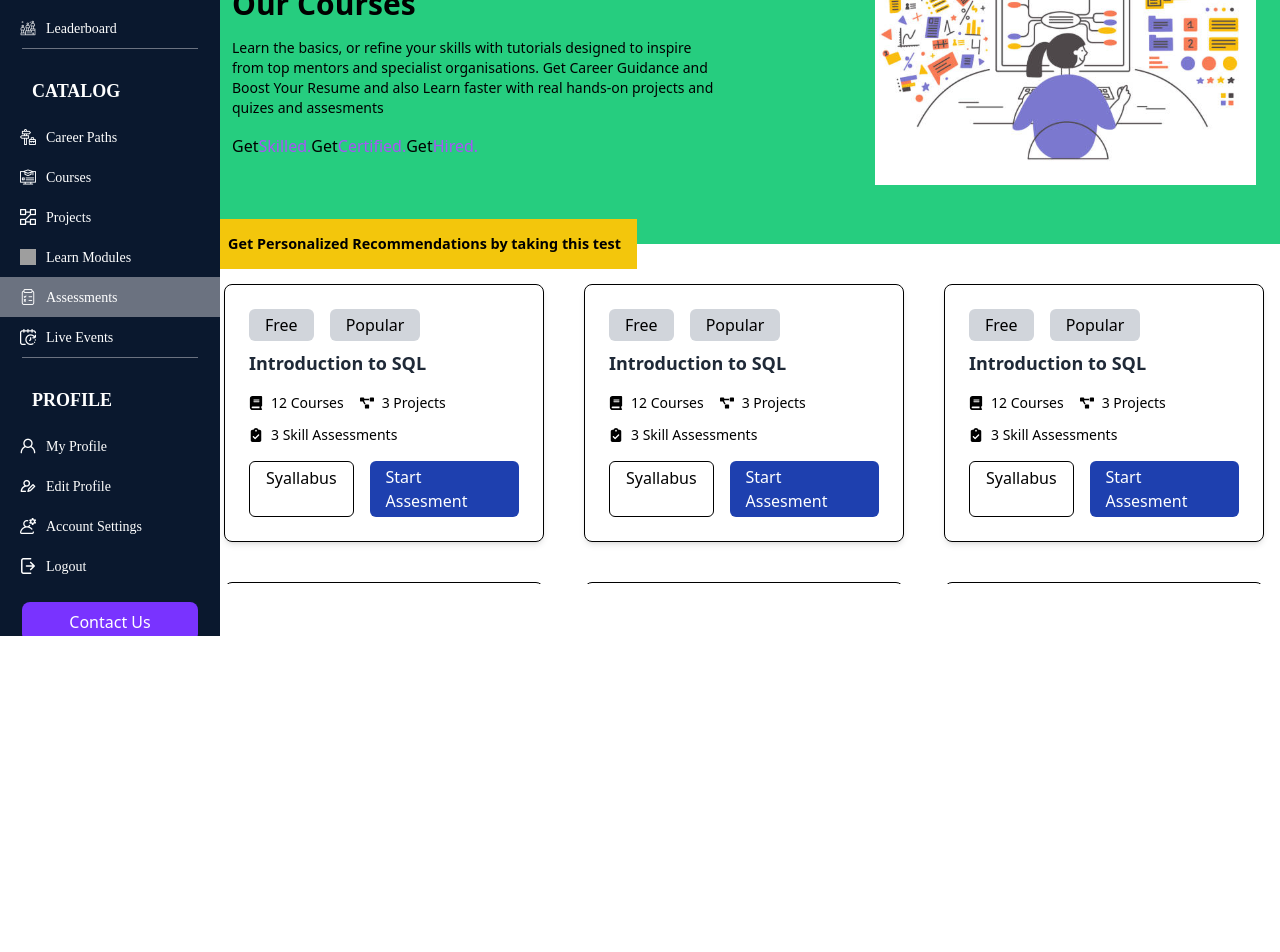
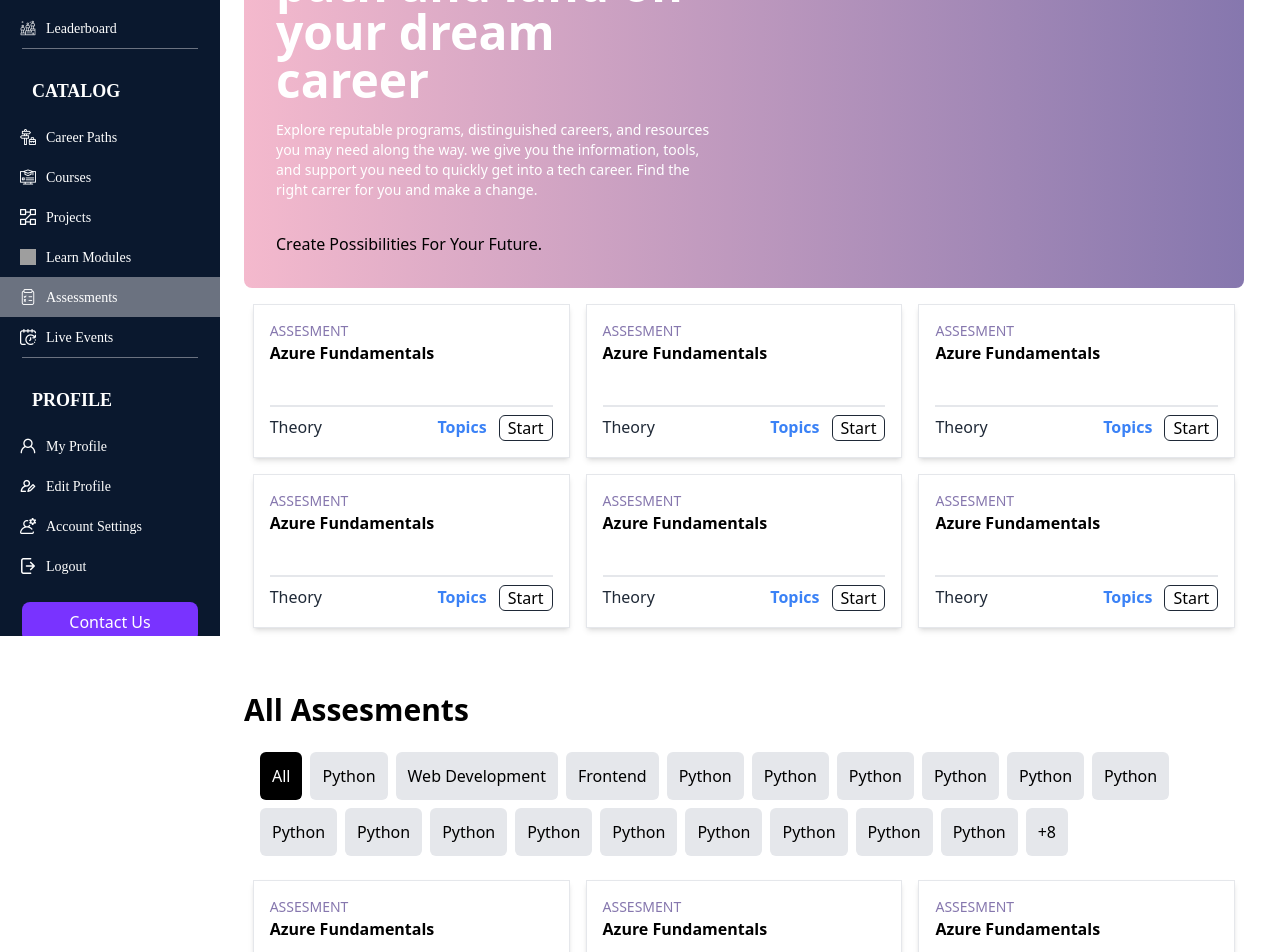
Before and after one commit to shayaliza/techsnap-react, a React (Vite) app: page /assesment in a window 1280 px wide. Shown: the part 220-1172 px from the top of the page. Before the commit the page ends 804 px from the top, so only its background shows below. Built offline with nearby package versions, Linux system fonts and the light colour scheme; grey boxes are pictures that could not be loaded; the HTML template or start-up script is replaced by a standard one.

Commit message:
assement n details rework

```diff
--- a/src/Routing.jsx
+++ b/src/Routing.jsx
@@ -19,6 +19,7 @@ import ForgotPassword from "./pages/authentication/forgotpass";
 import LearnModule from "./pages/LearningModule/LearnModule";
 import Assement from "./pages/assesment/assement";
 import Catalog from "./pages/catalog/catalog";
+import AssementDetails from "./pages/assesment/deatils";
 const Routing = () => {
   const Home = () => <h1>Hello World</h1>;
   return (
@@ -48,6 +49,8 @@ const Routing = () => {
           <Route path="projects/details" element={<ProjectDetails />} />
           <Route path="learningmodule" element={<LearnModule />} />
           <Route path="assesment" element={<Assement />} />
+          <Route path="assesment/details" element={<AssementDetails />} />
+
           <Route path="catalog" element={<Catalog />} />
         </Route>
 
--- a/src/pages/assesment/assement.jsx
+++ b/src/pages/assesment/assement.jsx
@@ -1,40 +1,23 @@
 import React from "react";
-import { FaProjectDiagram } from "react-icons/fa";
-import { FaBook, FaClipboardCheck } from "react-icons/fa6";
+import { useNavigate } from "react-router-dom";
 
 function Assement() {
+  const navigate = useNavigate();
+  const handleClick = () => {
+    navigate("/assesment/details");
+  };
   const CareerCard = () => {
     return (
-      <div className="bg-white rounded-lg border-black border p-6 shadow-md">
-        <div className="flex gap-4">
-          <div className="bg-gray-300  px-4 py-1 rounded-md">Free</div>
-          <div className="bg-gray-300  px-4 py-1 rounded-md">Popular</div>
-        </div>
-        <h2 className="text-lg font-bold text-gray-800 mb-2 mt-2">
-          Introduction to SQL
-        </h2>
-        <div className="flex flex-col mt-4 mb-4">
-          <div className="flex gap-4 text-sm">
-            <div className="flex items-center gap-2">
-              <FaBook />
-              <span>12 Courses</span>
-            </div>
-            <div className="flex items-center gap-2">
-              <FaProjectDiagram />
-              <span>3 Projects</span>
-            </div>
-          </div>
-          <div className="flex items-center gap-2 text-sm pt-3">
-            <FaClipboardCheck />
-            <span>3 Skill Assessments</span>
-          </div>
-        </div>
-        <div className="flex gap-4">
-          <div className="bg-white border border-black  px-4 py-1 rounded-md">
-            Syallabus
-          </div>
-          <div className="bg-blue-800 text-white  px-4 py-1 rounded-md">
-            Start Assesment
+      <div className="flex flex-col p-4 bg-white shadow-md border">
+        <div className="text-[#8677ae] text-sm">ASSESMENT</div>
+        <div className="font-bold">Azure Fundamentals</div>
+
+        <div className="border border-gray-200 mt-10"></div>
+        <div className="flex justify-between mt-2" onClick={handleClick}>
+          <div className="text-gray-800">Theory</div>
+          <div className="flex gap-3">
+            <div className="text-blue-500 font-semibold">Topics</div>
+            <div className="border border-gray-800 rounded-md px-2 ">Start</div>
           </div>
         </div>
       </div>
@@ -42,55 +25,110 @@ function Assement() {
   };
   return (
     <div>
-      <div>
-        <div class="w-full mx-auto max_width_holder max-w-[1400px] max-[1500px]:max-w-[1100px] overflow-x-hidden overflow-y-scroll ">
-          <section class="assesment_section">
-            <div class="banner bg-color relative bg-[#26cd7f]">
-              <div class="flex items-center max-[900px]:flex-col-reverse justify-between min-[900px]:h-[400px]">
-                <div class="w-full lg:w-1/2">
-                  <div class="px-6 py-2">
-                    <div class="text-3xl font-bold mb-4">
-                      Grow Your Skills and Elevate your Career to next Level
-                      with Our Courses
+      <div className="final m-auto  bg-gradient-to-r rounded-lg text-white from-[#f4b9cd] to-[#8677ae]  md:mt-5 mt-1 ">
+        <div className="lg:w-1/2 w-full md:p-8 p-6">
+          <div className="md:text-5xl text-2xl font-bold mt-4 ">
+            Discover your path and land on your dream career
           </div>
-                    <div class="mb-4">
-                      <p class="text-sm">
-                        Learn the basics, or refine your skills with tutorials
-                        designed to inspire from top mentors and specialist
-                        organisations. Get Career Guidance and Boost Your Resume
-                        and also Learn faster with real hands-on projects and
-                        quizes and assesments
-                      </p>
+          <div className="mt-4 text-sm">
+            Explore reputable programs, distinguished careers, and resources you
+            may need along the way. we give you the information, tools, and
+            support you need to quickly get into a tech career. Find the right
+            carrer for you and make a change.
           </div>
-                    <div class="mb-4">
-                      <p class="text-base">
-                        Get <span class="text-purple-500">Skilled.</span> Get
-                        <span class="text-purple-500">Certified.</span> Get
-                        <span class="text-purple-500">Hired.</span>
-                      </p>
+
+          <div className="md:pt-8 pt-2 text-black">
+            Create Possibilities For Your Future.
+          </div>
+        </div>
+        <div className="w-1/2"></div>
+      </div>
+      <div className="grid grid-cols-2 md:grid-cols-3 lg:grid-cols-3 gap-4 pb-10 w-11/12 m-auto mt-4">
+        <CareerCard />
+        <CareerCard />
+        <CareerCard />
+        <CareerCard />
+        <CareerCard />
+        <CareerCard />
+      </div>
+      <div className="final">
+        <div className="text-3xl font-bold mt-6 mb-4 ">All Assesments</div>
+        <div class="sticky  top-0 z-10 flex flex-wrap gap-2 mb-8 final mx-auto px-4 py-2 bg-white h-14 overflow-hidden md:overflow-auto md:h-auto">
+          <div
+            class="tagCourse p-3 bg-black text-white rounded-md flex-shrink-0"
+            data-tag="all"
+          >
+            All
           </div>
           <div
-                      class="yellow_tag cursor-pointer"
-                      onclick="closeYellowTag()"
+            class="tagCourse p-3 bg-gray-200 text-black rounded-md flex-shrink-0"
+            data-tag="python"
           >
-                      <p>
-                        Get Personalized Recommendations by taking this test
-                      </p>
-                      <div class="hide"></div>
+            Python
+          </div>
+          <div
+            class="tagCourse p-3 bg-gray-200 text-black rounded-md flex-shrink-0"
+            data-tag="web-development"
+          >
+            Web Development
+          </div>
+          <div
+            class="tagCourse p-3 bg-gray-200 text-black rounded-md flex-shrink-0"
+            data-tag="frontend"
+          >
+            Frontend
+          </div>
+          <div class="p-3 bg-gray-200 text-black rounded-md flex-shrink-0">
+            Python
+          </div>
+          <div class="p-3 bg-gray-200 text-black rounded-md flex-shrink-0">
+            Python
+          </div>
+          <div class="p-3 bg-gray-200 text-black rounded-md flex-shrink-0">
+            Python
+          </div>
+          <div class="p-3 bg-gray-200 text-black rounded-md flex-shrink-0">
+            Python
+          </div>
+          <div class="p-3 bg-gray-200 text-black rounded-md flex-shrink-0">
+            Python
+          </div>
+          <div class="p-3 bg-gray-200 text-black rounded-md flex-shrink-0">
+            Python
+          </div>
+          <div class="p-3 bg-gray-200 text-black rounded-md flex-shrink-0">
+            Python
+          </div>
+          <div class="p-3 bg-gray-200 text-black rounded-md flex-shrink-0">
+            Python
+          </div>
+          <div class="p-3 bg-gray-200 text-black rounded-md flex-shrink-0">
+            Python
+          </div>
+          <div class="p-3 bg-gray-200 text-black rounded-md flex-shrink-0">
+            Python
+          </div>
+          <div class="p-3 bg-gray-200 text-black rounded-md flex-shrink-0">
+            Python
+          </div>
+          <div class="p-3 bg-gray-200 text-black rounded-md flex-shrink-0">
+            Python
+          </div>
+          <div class="p-3 bg-gray-200 text-black rounded-md flex-shrink-0">
+            Python
+          </div>
+          <div class="p-3 bg-gray-200 text-black rounded-md flex-shrink-0">
+            Python
+          </div>
+          <div class="p-3 bg-gray-200 text-black rounded-md flex-shrink-0">
+            Python
+          </div>
+          <div class="p-3 bg-gray-200 text-black rounded-md flex-shrink-0">
+            +8
           </div>
         </div>
       </div>
-                <div class="py-8 w-[40%] max-[900px]:w-[70%]">
-                  <img
-                    src="/src/assets/banner_img.svg"
-                    alt="banner_pic"
-                    class="h-auto p-6"
-                  />
-                </div>
-              </div>
-            </div>
-          </section>
-          <div className="grid lg:grid-cols-3 md:grid-cols-2  grid-cols-1 gap-10 mt-10 px-4 ">
+      <div className="grid grid-cols-2 md:grid-cols-3 lg:grid-cols-3 gap-4 pb-10 w-11/12 m-auto mt-4">
         <CareerCard />
         <CareerCard />
         <CareerCard />
@@ -99,8 +137,6 @@ function Assement() {
         <CareerCard />
       </div>
     </div>
-      </div>
-    </div>
   );
 }
 
--- /dev/null
+++ b/src/pages/assesment/deatils.jsx
@@ -0,0 +1,135 @@
+import React from "react";
+import { TbTargetArrow } from "react-icons/tb";
+import { FaPython } from "react-icons/fa";
+import { IoMdCheckmark } from "react-icons/io";
+import { CgLock } from "react-icons/cg";
+import { BiLock } from "react-icons/bi";
+function AssementDetails() {
+  return (
+    <div>
+      <div className="final m-auto flex justify-between  bg-blue-600 rounded-lg text-white   md:mt-5 mt-1 ">
+        <div className="lg:w-1/2 w-full md:p-8 p-6 ">
+          <div className="flex gap-2">
+            {/* Give react target icon */}
+            <TbTargetArrow className="mt-1" />
+            <div>ASSEMENTS</div>
+          </div>
+          <div className="md:text-5xl text-2xl font-bold mt-4 ">
+            Python Fundamentals
+          </div>
+          <div className="mt-4 text-sm">
+            Get Your skill score and personalised course recommendation in less
+            than 20 minutes
+          </div>
+        </div>
+        <div className="md:w-1/2 m-auto hidden">
+          <FaPython className="m-auto" size={200} />
+        </div>
+      </div>
+      <div className="final flex xl:flex-row flex-col px-4">
+        <div className="xl:w-2/3  mt-6 ">
+          <div className="text-2xl font-bold">Assement Overview</div>
+          <div className="text-sm text-gray-600">
+            Lorem ipsum dolor sit amet consectetur adipisicing elit. Sed quidem
+            rerum nostrum voluptas, vitae quae possimus maxime similique quo
+            vero tempora placeat. Voluptatum ab minus sap
+          </div>
+
+          <div className="text-xl font-bold mt-6">Topics Covered</div>
+          <div className="flex flex-row gap-8 mt-3">
+            <div className="flex gap-2 text-sm">
+              <div>
+                <IoMdCheckmark className="mt-1" />
+              </div>
+              <div>Operators</div>
+            </div>
+            <div className="flex gap-2 text-sm">
+              <div>
+                <IoMdCheckmark className="mt-1" />
+              </div>
+              <div>Operators</div>
+            </div>
+            <div className="flex gap-2 text-sm">
+              <div>
+                <IoMdCheckmark className="mt-1" />
+              </div>
+              <div>Operators</div>
+            </div>
+            <div className="flex gap-2 text-sm">
+              <div>
+                <IoMdCheckmark className="mt-1" />
+              </div>
+              <div>Operators</div>
+            </div>
+          </div>
+          <div className="flex flex-row gap-8 mt-3">
+            <div className="flex gap-2 text-sm">
+              <div>
+                <IoMdCheckmark className="mt-1" />
+              </div>
+              <div>Operators</div>
+            </div>
+            <div className="flex gap-2 text-sm">
+              <div>
+                <IoMdCheckmark className="mt-1" />
+              </div>
+              <div>Operators</div>
+            </div>
+            <div className="flex gap-2 text-sm">
+              <div>
+                <IoMdCheckmark className="mt-1" />
+              </div>
+              <div>Operators</div>
+            </div>
+            <div className="flex gap-2 text-sm">
+              <div>
+                <IoMdCheckmark className="mt-1" />
+              </div>
+              <div>Operators</div>
+            </div>
+          </div>
+          <div className="flex flex-row gap-8 mt-3">
+            <div className="flex gap-2 text-sm">
+              <div>
+                <IoMdCheckmark className="mt-1" />
+              </div>
+              <div>Operators</div>
+            </div>
+            <div className="flex gap-2 text-sm">
+              <div>
+                <IoMdCheckmark className="mt-1" />
+              </div>
+              <div>Operators</div>
+            </div>
+            <div className="flex gap-2 text-sm">
+              <div>
+                <IoMdCheckmark className="mt-1" />
+              </div>
+              <div>Operators</div>
+            </div>
+          </div>
+        </div>
+        <div className="xl:w-1/3  mt-6 px-10 ">
+          <div className="border-blue-400 border p-4 rounded-sm">
+            <div className="text-xl font-bold text-white bg-blue-500 px-4 py-2 ">
+              Take Assessment
+            </div>
+            <div className="flex gap-2 mt-4">
+              <CgLock className="mt-1 text-blue-500" />
+              <div>20 minutes</div>
+            </div>
+            <div className="flex gap-2">
+              <CgLock className="mt-1 text-blue-500" />
+              <div>3 attempts</div>
+            </div>
+            <div className="flex justify-center">
+              <BiLock size={200} className="" />
+            </div>
+          </div>
+        </div>
+      </div>
+    </div>
+  );
+}
+
+export default AssementDetails;
```
Lines whose indentation alone changed are shown as unchanged.
